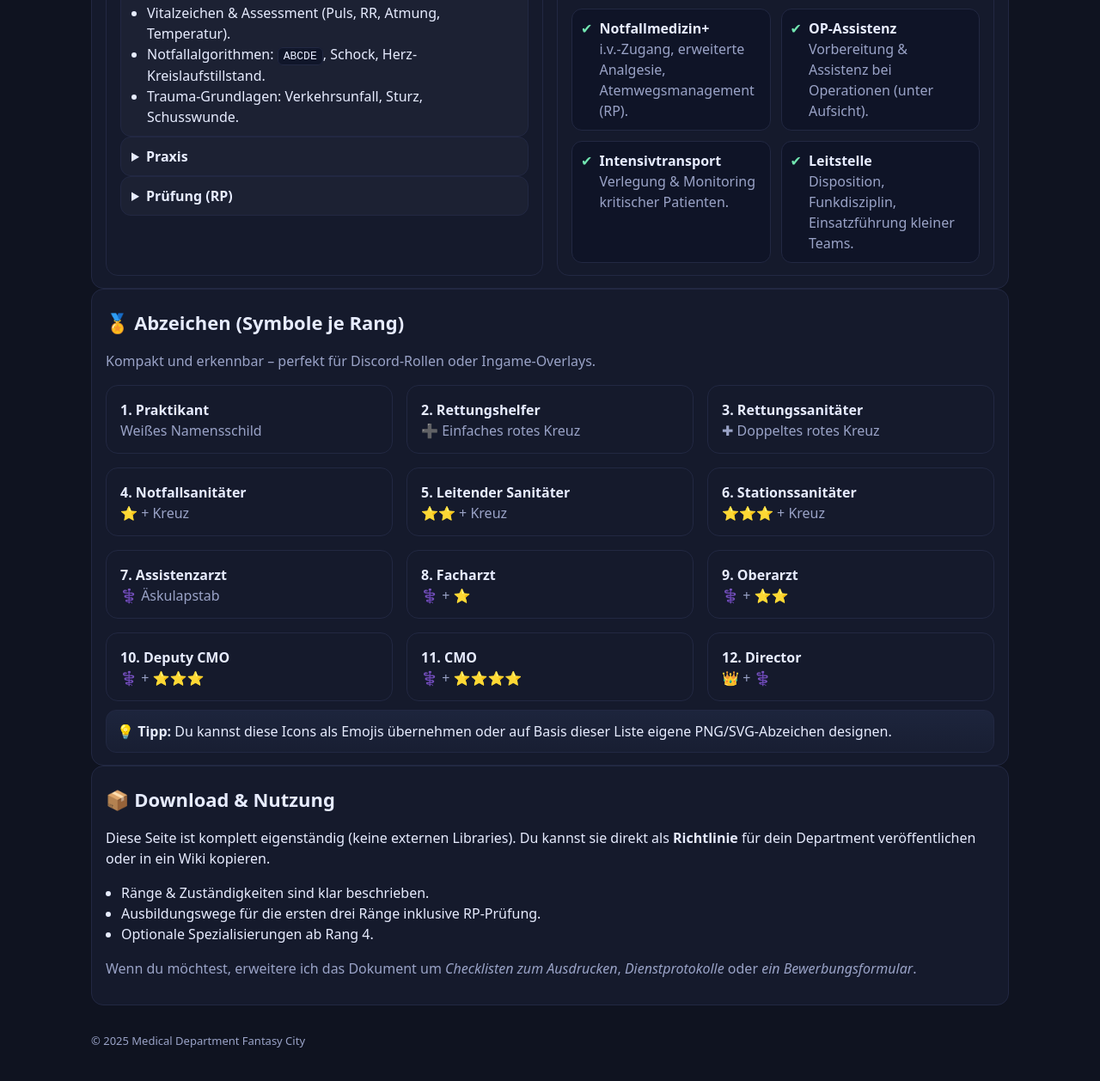
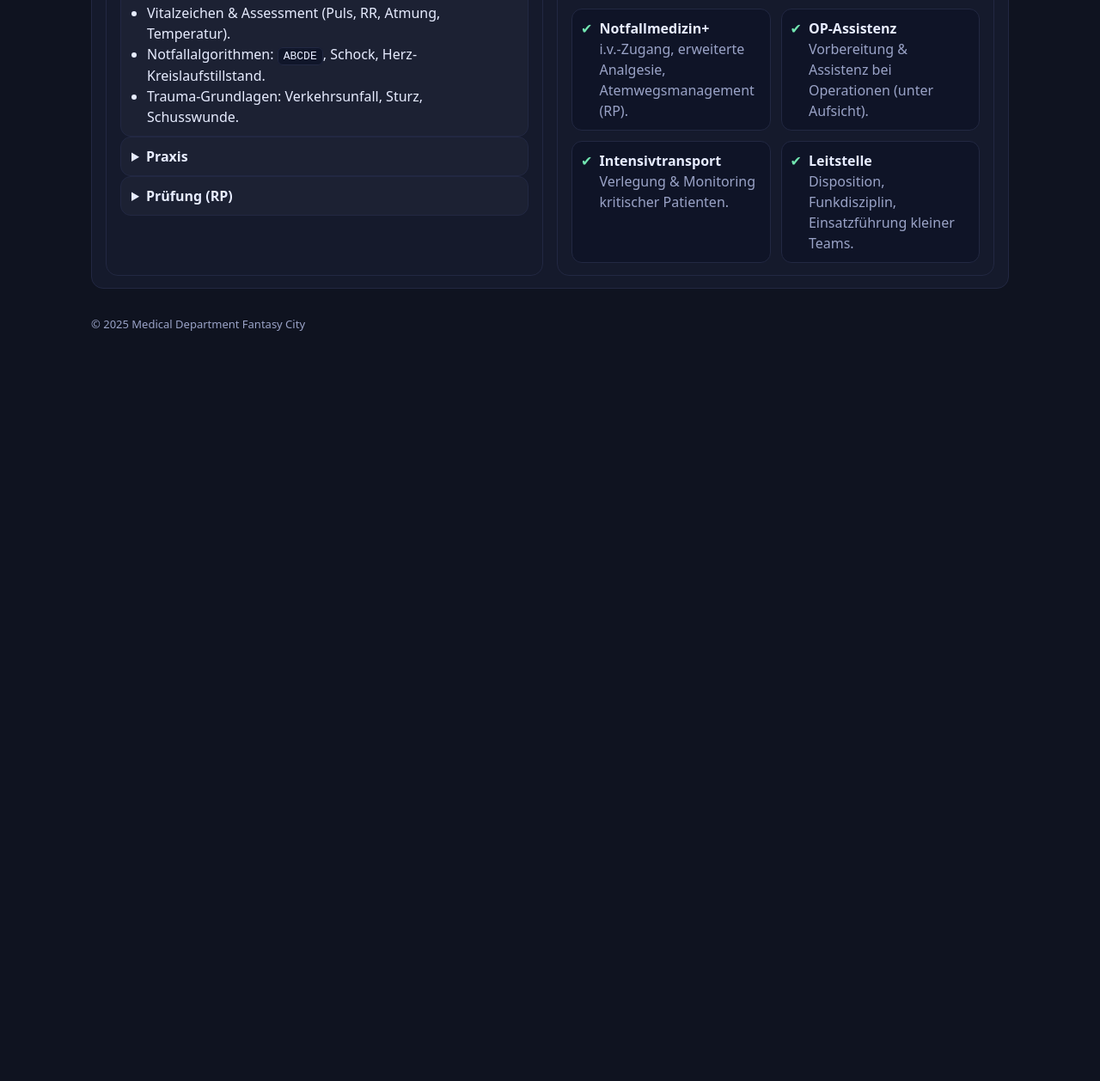
Before and after one commit to jxsxnnn-lab/medical-department-fantasycity, a plain HTML site: page index.html in a window 1280 px wide. Shown: the part 1433-2691 px from the top of the page at 86% size. After the commit the page ends 1901 px from the top, so only its background shows below. Drawn offline with Linux system fonts and the light colour scheme.

Commit message:
Update index.html

```diff
--- a/index.html
+++ b/index.html
@@ -209,37 +209,7 @@
       </div>
     </section>
 
-    <section id="badges" class="card">
-      <h2>🏅 Abzeichen (Symbole je Rang)</h2>
-      <p class="muted">Kompakt und erkennbar – perfekt für Discord-Rollen oder Ingame-Overlays.</p>
-      <div class="grid">
-        <div class="card span-4"><strong>1. Praktikant</strong><div class="muted">Weißes Namensschild</div></div>
-        <div class="card span-4"><strong>2. Rettungshelfer</strong><div class="muted">➕ Einfaches rotes Kreuz</div></div>
-        <div class="card span-4"><strong>3. Rettungssanitäter</strong><div class="muted">✚ Doppeltes rotes Kreuz</div></div>
-        <div class="card span-4"><strong>4. Notfallsanitäter</strong><div class="muted">⭐ + Kreuz</div></div>
-        <div class="card span-4"><strong>5. Leitender Sanitäter</strong><div class="muted">⭐⭐ + Kreuz</div></div>
-        <div class="card span-4"><strong>6. Stationssanitäter</strong><div class="muted">⭐⭐⭐ + Kreuz</div></div>
-        <div class="card span-4"><strong>7. Assistenzarzt</strong><div class="muted">⚕️ Äskulapstab</div></div>
-        <div class="card span-4"><strong>8. Facharzt</strong><div class="muted">⚕️ + ⭐</div></div>
-        <div class="card span-4"><strong>9. Oberarzt</strong><div class="muted">⚕️ + ⭐⭐</div></div>
-        <div class="card span-4"><strong>10. Deputy CMO</strong><div class="muted">⚕️ + ⭐⭐⭐</div></div>
-        <div class="card span-4"><strong>11. CMO</strong><div class="muted">⚕️ + ⭐⭐⭐⭐</div></div>
-        <div class="card span-4"><strong>12. Director</strong><div class="muted">👑 + ⚕️</div></div>
-      </div>
-      <div class="callout" style="margin-top:10px">
-        💡 <strong>Tipp:</strong> Du kannst diese Icons als Emojis übernehmen oder auf Basis dieser Liste eigene PNG/SVG-Abzeichen designen.
-      </div>
-    </section>
 
-    <section id="downloads" class="card">
-      <h2>📦 Download & Nutzung</h2>
-      <p>Diese Seite ist komplett eigenständig (keine externen Libraries). Du kannst sie direkt als <strong>Richtlinie</strong> für dein Department veröffentlichen oder in ein Wiki kopieren.</p>
-      <ul class="list">
-        <li>Ränge & Zuständigkeiten sind klar beschrieben.</li>
-        <li>Ausbildungswege für die ersten drei Ränge inklusive RP-Prüfung.</li>
-        <li>Optionale Spezialisierungen ab Rang 4.</li>
-      </ul>
-      <p class="muted">Wenn du möchtest, erweitere ich das Dokument um <em>Checklisten zum Ausdrucken</em>, <em>Dienstprotokolle</em> oder <em>ein Bewerbungsformular</em>.</p>
     </section>
 
     <div class="footer">
```
